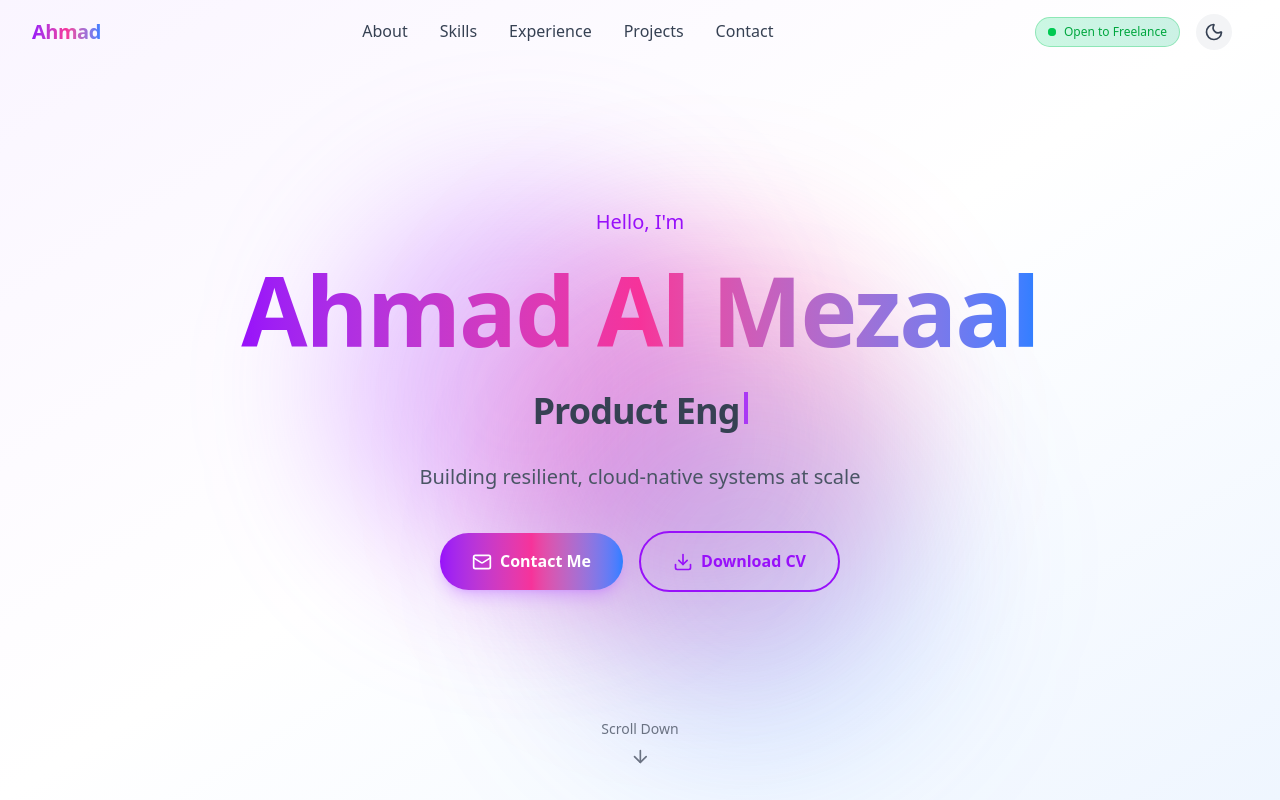
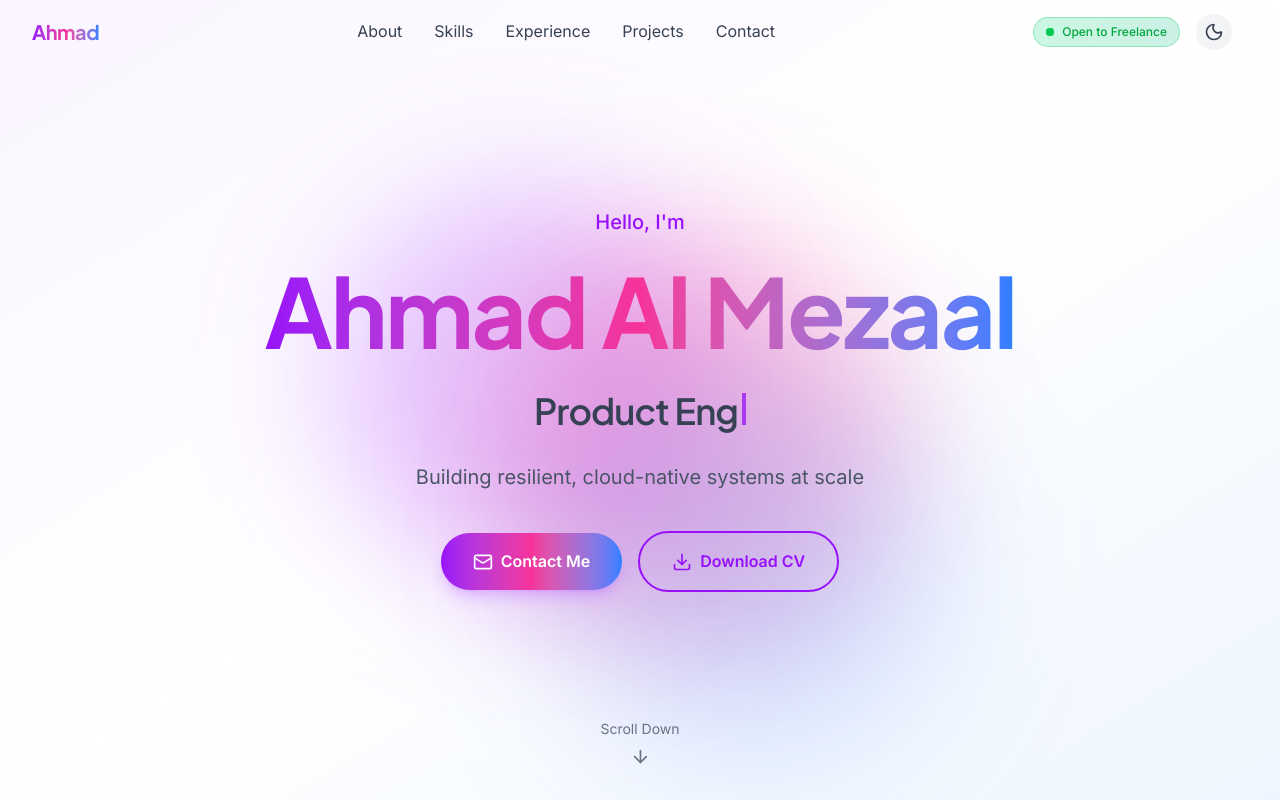
Before and after one commit to ahmadAlMezaal/portfolio-website, a Next.js app: page / in a window 1280 px wide. Shown: the top 800 px of the page. Built offline with nearby package versions, Linux system fonts and the light colour scheme.

Commit message:
chore: add font family in missing places

```diff
--- a/src/app/globals.css
+++ b/src/app/globals.css
@@ -4,14 +4,17 @@
 @custom-variant dark (&:where(.dark, .dark *));
 
 @theme {
-  /* Typography - Modern font pairing */
-  --font-sans: var(--font-inter), ui-sans-serif, system-ui, sans-serif;
-  --font-display: var(--font-plus-jakarta), ui-sans-serif, system-ui, sans-serif;
+  /* Typography - Modern font pairing
+     These reference the CSS variables set by next/font on <html> */
+  --font-sans: var(--font-inter), "Inter", ui-sans-serif, system-ui, -apple-system, sans-serif;
+  --font-display: var(--font-plus-jakarta), "Plus Jakarta Sans", ui-sans-serif, system-ui, -apple-system, sans-serif;
 }
 
 /* Base styles */
 html {
   scroll-behavior: smooth;
+  /* Ensure font variables are inherited by all descendants */
+  font-family: var(--font-sans);
 }
 
 /* Light theme (default) - warm, professional palette */
@@ -43,15 +46,20 @@ html {
 body {
   background: var(--background);
   color: var(--foreground);
-  font-family: var(--font-sans);
   line-height: 1.6;
 }
 
 /* Headings - use display font with tighter tracking */
 h1, h2, h3, h4, h5, h6 {
   font-family: var(--font-display);
-  letter-spacing: -0.02em;
+  letter-spacing: -0.025em;
   line-height: 1.2;
+}
+
+/* Utility class for display font (used by Tailwind's font-display) */
+.font-display {
+  font-family: var(--font-display);
+  letter-spacing: -0.025em;
 }
 
 /* Override Tailwind gray colors in dark mode to use midnight blue palette */
--- a/src/app/layout.tsx
+++ b/src/app/layout.tsx
@@ -56,10 +56,12 @@ export default function RootLayout({
   children: React.ReactNode;
 }>) {
   return (
-    <html lang="en" suppressHydrationWarning>
-      <body
-        className={`${inter.variable} ${plusJakartaSans.variable} antialiased`}
-      >
+    <html
+      lang="en"
+      suppressHydrationWarning
+      className={`${inter.variable} ${plusJakartaSans.variable}`}
+    >
+      <body className="font-sans antialiased">
         <ThemeProvider>{children}</ThemeProvider>
       </body>
     </html>
```
